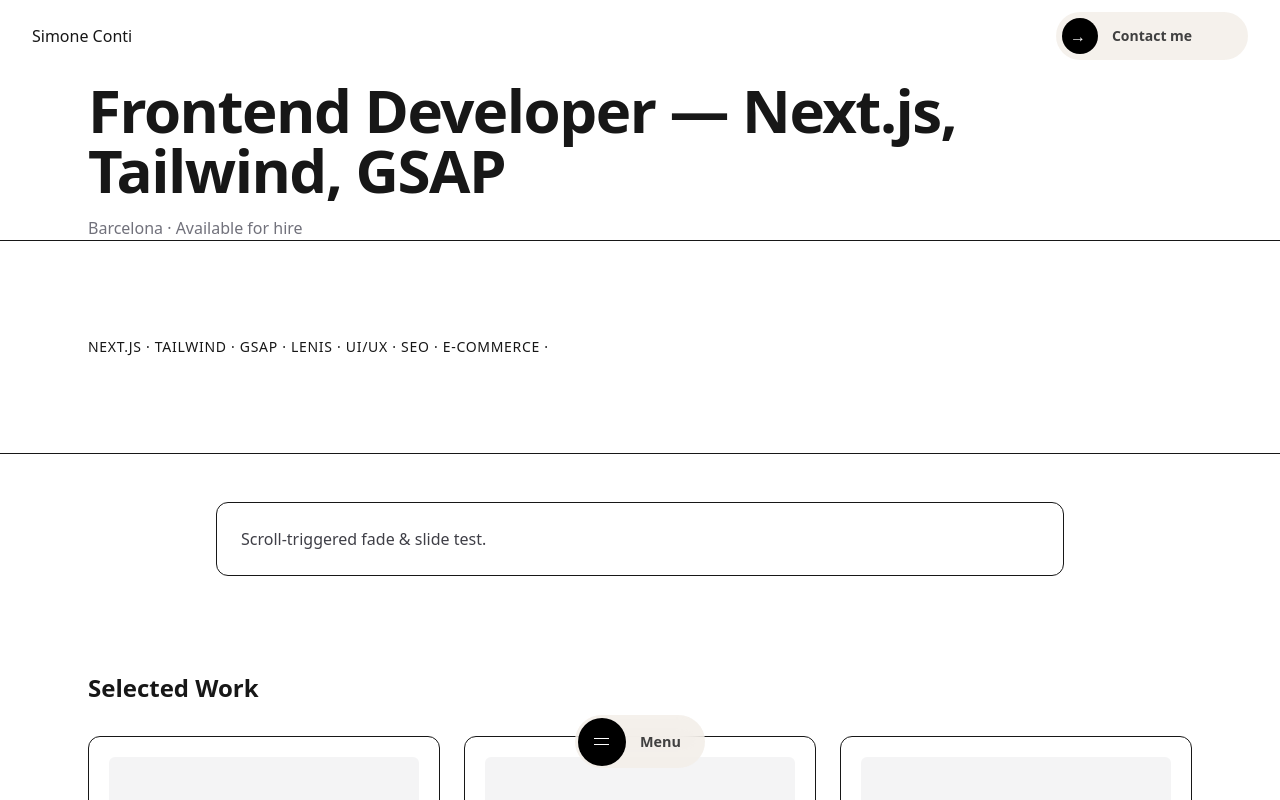
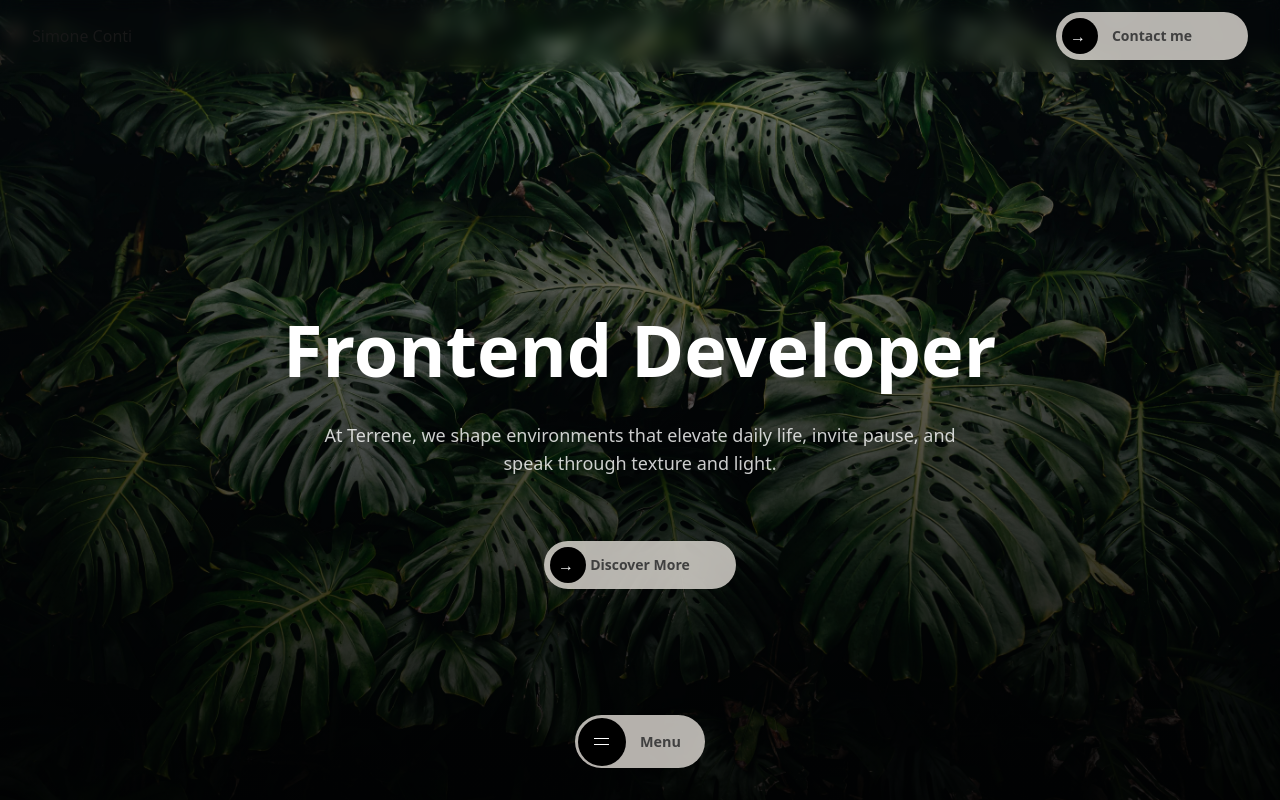
Before and after one commit to simonecontidev/simoneconti-work, a Next.js app: page / in a window 1280 px wide. Shown: the top 800 px of the page. Built offline with nearby package versions, Linux system fonts and the light colour scheme; a web font is replaced by a local one.

Commit message:
style(hero): center layout, balanced typography, improved spacing and vertical rhythm
Signed-off-by: simonecontidev <barriotropical@gmail.com>

```diff
--- a/app/globals.css
+++ b/app/globals.css
@@ -27,9 +27,10 @@ body {
 
 /* Copy (line reveal) */
 .line{
-  position: relative;
-  transform: translateY(100%);
-  will-change: transform;
-  padding-bottom: 0.2em;
-  margin-bottom: -0.2em;
+  display:block;           /* <- aggiungi */
+  position:relative;
+  transform:translateY(100%);
+  will-change:transform;
+  padding-bottom:0.2em;
+  margin-bottom:-0.2em;
 }
--- a/app/layout.tsx
+++ b/app/layout.tsx
@@ -28,8 +28,9 @@ export default function RootLayout({ children }: { children: React.ReactNode })
         <SmoothScroll>
            <TopBar />
                   <SiteChrome>{children}
-                    <Nav />
+
                   </SiteChrome>
+                  <Nav />
         </SmoothScroll>
           <Footer />
       </body>
--- a/app/page.tsx
+++ b/app/page.tsx
@@ -8,8 +8,6 @@ import FadeTest from "@/components/sections/FadeTest";
 export default function HomePage() {
   return (
     <main>
-
-
       <Hero />
       <Marquee />
       <div className="mx-auto max-w-4xl px-6">
--- a/components/sections/Hero.tsx
+++ b/components/sections/Hero.tsx
@@ -1,26 +1,52 @@
 "use client";
-import { useEffect, useRef } from "react";
-import { useGsapRegister } from "@/lib/gsap";
-import Container from "@/components/ui/Container";
-import { H1 } from "@/components/ui/Heading";
+
+import Image from "next/image";
+import Copy from "@/components/Copy/Copy";
+import AnimatedButton from "@/components/ui/AnimatedButton";
+import useViewTransition from "@/hooks/useViewTransition";
 
 export default function Hero() {
-  const { gsap } = useGsapRegister();
-  const ref = useRef<HTMLDivElement | null>(null);
-
-  useEffect(() => {
-    if (!ref.current) return;
-    gsap.fromTo(ref.current, { y: 20, opacity: 0 }, { y: 0, opacity: 1, duration: 0.8, ease: "power2.out" });
-  }, [gsap]);
+  const { navigateWithTransition } = useViewTransition();
 
   return (
-    <div className="pt-20">
-      <Container>
-        <div ref={ref}>
-          <H1>Frontend Developer — Next.js, Tailwind, GSAP</H1>
-          <p className="mt-4 text-zinc-500">Barcelona · Available for hire</p>
+    <section className="relative isolate min-h-screen flex flex-col justify-center overflow-hidden">
+      {/* Background image + gradient overlay */}
+      <div className="absolute inset-0 -z-10">
+        <Image
+          src="/home/hero.jpg"
+          alt="Tropical leaves background"
+          fill
+          priority
+          className="object-cover object-center"
+        />
+        <div className="absolute inset-0 bg-gradient-to-b from-black/30 via-black/60 to-black/80" />
+      </div>
+
+      {/* Container */}
+      <div className="relative z-10 mx-auto max-w-5xl px-6 text-center">
+        <Copy animateOnScroll={false} delay={0.6}>
+          <h1 className="text-balance text-4xl font-semibold leading-[1.15] text-white md:text-6xl lg:text-7xl">
+            Frontend Developer
+          </h1>
+        </Copy>
+
+        <Copy animateOnScroll={false} delay={0.85}>
+          <p className="mx-auto mt-24 mb-24 max-w-2xl text-pretty text-base text-white/80 md:text-lg">
+            At Terrene, we shape environments that elevate daily life,
+            invite pause, and speak through texture and light.
+          </p>
+        </Copy>
+
+        <div className="mt-10 flex justify-center">
+          <AnimatedButton
+            label="Discover More"
+            route="/portfolio"
+            onClick={() => navigateWithTransition("/about")}
+          />
         </div>
-      </Container>
-    </div>
+      </div>
+
+
+    </section>
   );
 }
```
Also changed, not shown: public/home/hero.jpg (added).
